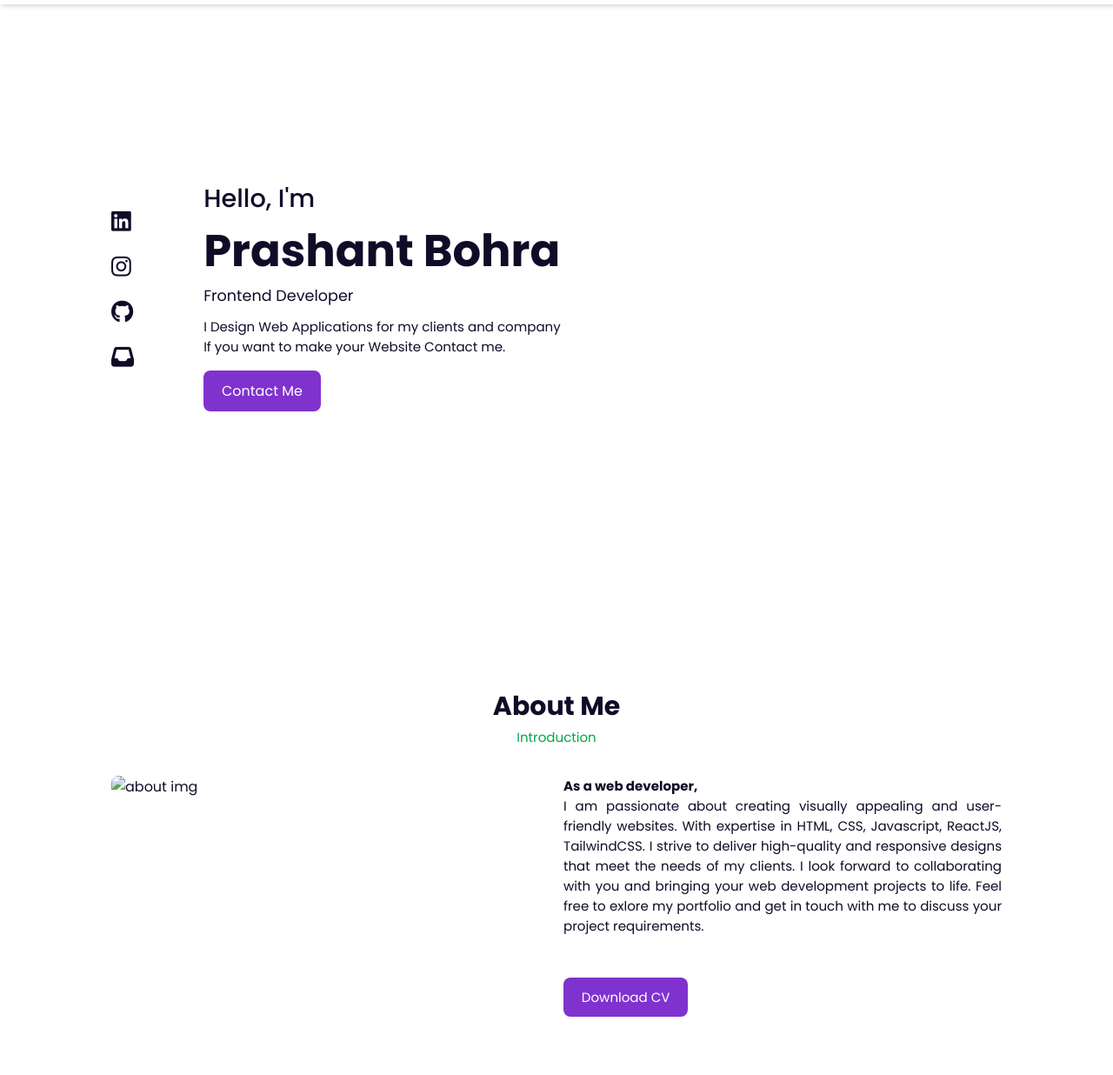
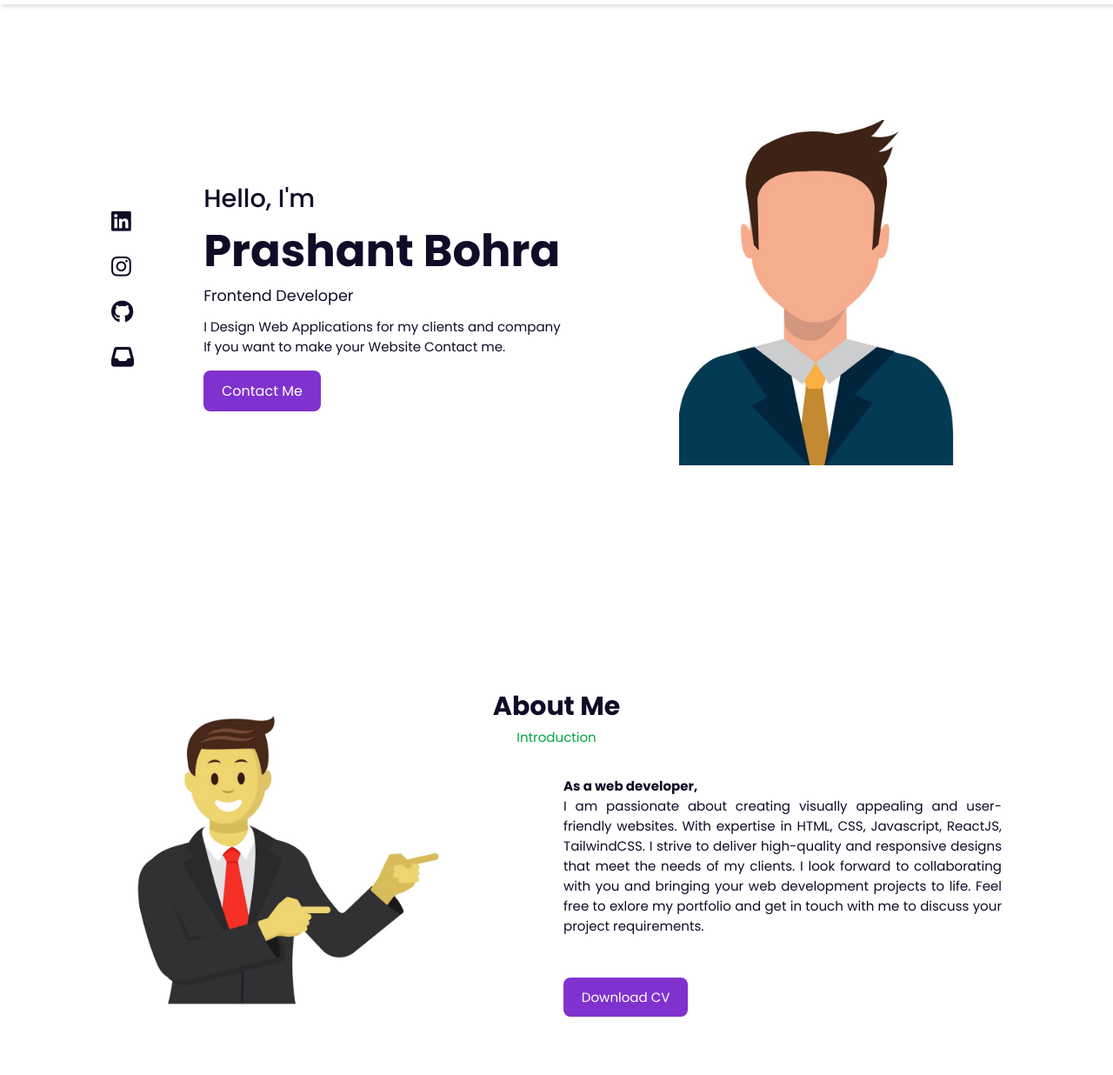
Before and after one commit to prashantbohra01/Personal-Portfolio, a plain HTML site: page index.html in a window 1280 px wide. Shown: the part 60-1296 px from the top of the page at 87% size. Drawn offline with Linux system fonts and the light colour scheme; the site is published under a folder, as on GitHub Pages, so addresses that start at the root find nothing.

Commit message:
Update index.html

```diff
--- a/index.html
+++ b/index.html
@@ -33,7 +33,7 @@
             <a href=""><i class="fa-solid fa-inbox"></i></a>
         </div>
         <div class="home-img">
-            <img src="/public/home-img.jpg" alt="">
+            <img src="./public/home-img.jpg" alt="">
         </div>
         <div class="home-text">
             <span>Hello, I'm</span>
@@ -53,7 +53,7 @@
         </div>
         <div class="about-container">
             <div class="about-img">
-                <img src="/public/about-img.jpg" alt="about img">
+                <img src="./public/about-img.jpg" alt="about img">
             </div>
             <div class="about-text">
                 <p><span style="font-weight: bold;">As a web developer,</span><br> I am passionate about creating visually appealing
@@ -107,7 +107,7 @@
             </div>
           </div>
           <div class="skills-img">
-            <img src="/public/Skills-img.jpg" alt="Skills Image">
+            <img src="./public/Skills-img.jpg" alt="Skills Image">
           </div>
         </div>
       </section>
```
